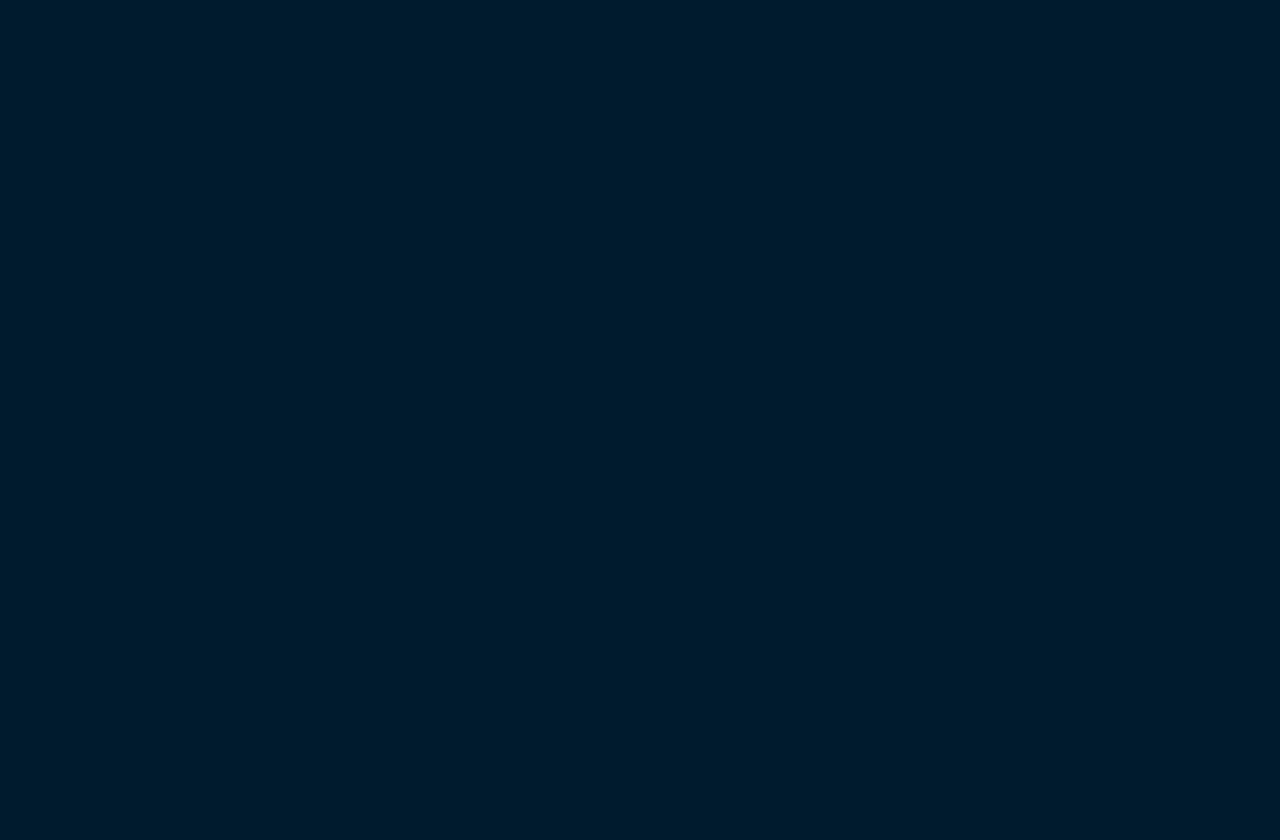
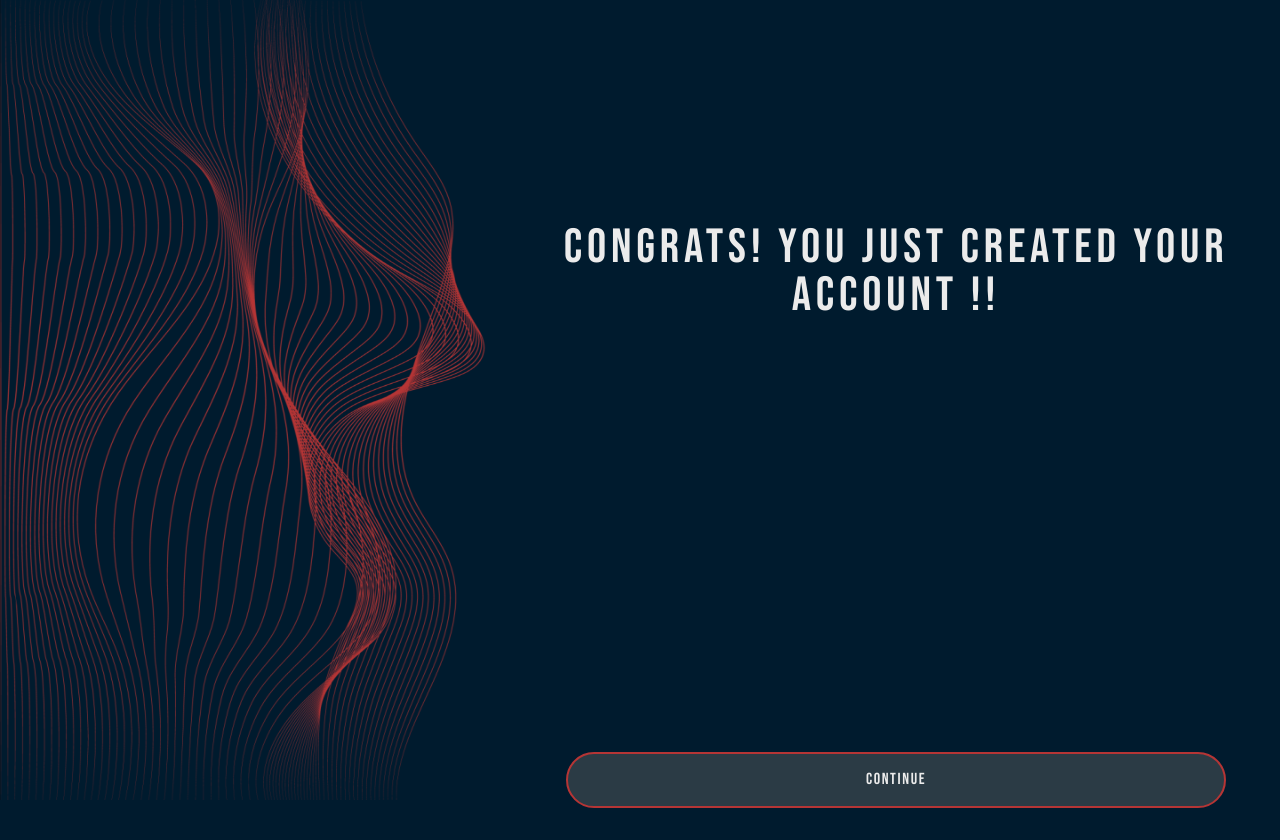
Before and after one commit to edgarleon93/Season, a React (Vite) app in the folder front/: page /Congrats in a window 1280 px wide. Before the commit this address had no page. Before the commit the page ends 800 px from the top, so only its background shows below. Built offline with nearby package versions, Linux system fonts and the light colour scheme.

Commit message:
add congrats message at the end of the registration

```diff
--- a/front/src/main.tsx
+++ b/front/src/main.tsx
@@ -14,6 +14,7 @@ import Input from './components/Inputs/Input';
 import TweetBox from './components/TweetBox';
 import SignIn from './components/SignIn/SignIn';
 import Register from './page/register';
+import Congrats from './page/congrats';
 
 import FirstPage from './page/firstPage';
 
@@ -42,6 +43,7 @@ ReactDOM.createRoot(document.getElementById('root') as HTMLElement).render(
 
         <Route path="/Publication" element={<Publication />} />
         <Route path="/register" element={<Register />} />
+        <Route path="/Congrats" element={<Congrats />} />
       </Routes>
     </BrowserRouter>
   </React.StrictMode>,
--- /dev/null
+++ b/front/src/page/congrats.tsx
@@ -0,0 +1,36 @@
+import React from 'react';
+import { ChevronLeft } from 'react-feather';
+import Button from '~/components/Buttons/Button';
+import Input from '~/components/Inputs/Input';
+
+function Congrats() {
+  return (
+    <>
+      <div className="sm:flex">
+        <div className="">
+          <img
+            className="hidden h-screen w-[40vw] sm:block"
+            src="./img/BgDesk.png"
+            alt=""
+          />
+        </div>
+
+        <div className="sm:w-[60vw]">
+          <img className="pt-32  sm:hidden" src="./img/PPhone.webp" alt="" />
+          <div className="m-6 py-2">
+            <div className="align-center justify-center text-center">
+              <h2 className="mt-24 text-3xl text-white sm:mt-36 md:mt-48 md:text-5xl">
+                Congrats! You just created your account !!{' '}
+              </h2>
+              <div className="mt-60 flex justify-center md:mt-96">
+                <Button variant="tertiary">Continue</Button>
+              </div>
+            </div>
+          </div>
+        </div>
+      </div>
+    </>
+  );
+}
+
+export default Congrats;
```
